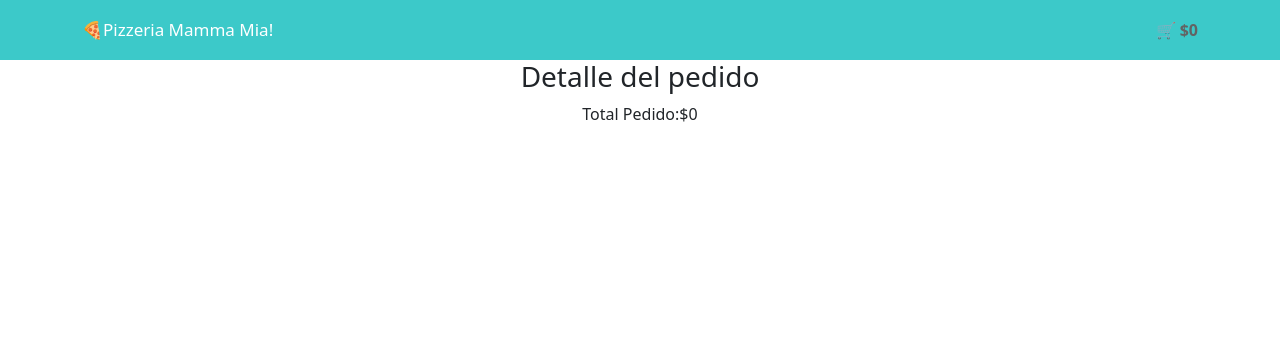
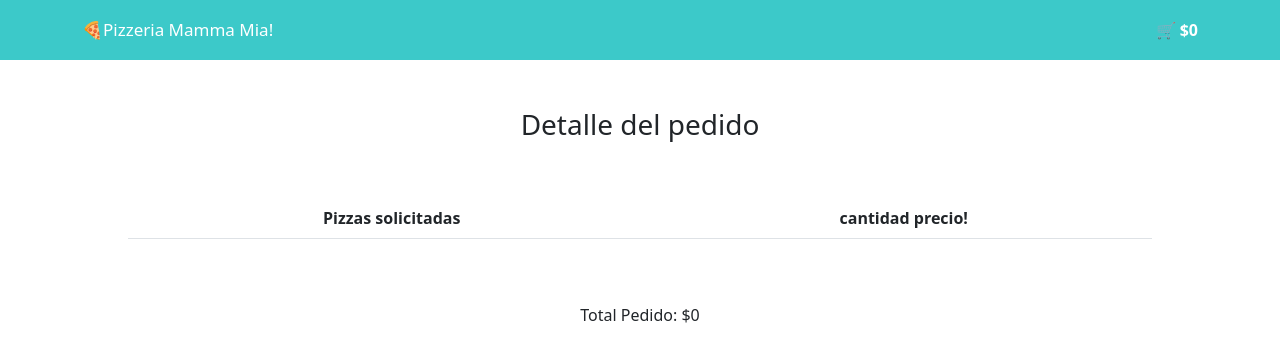
Before and after one commit to Minus29/ExamenJoseGutierrez, a React (Create React App) app: page /carrito in a window 1280 px wide. Shown: the top 360 px of the page. Built offline with nearby package versions, Linux system fonts and the light colour scheme.

Commit message:
penultimo push

```diff
--- a/src/App.css
+++ b/src/App.css
@@ -1,5 +1,6 @@
 .App {
   text-align: center;
+
 }
 
 .App-logo {
@@ -43,17 +44,17 @@
   height: 60px;
 }
 
-#navtext{
- text-decoration: none;
- list-style-type: none;
- color: white;
- font-size: 17px;
+#navtext {
+  text-decoration: none;
+  list-style-type: none;
+  color: white;
+  font-size: 17px;
 }
 
-#navtext2{
+#navtext2 {
   text-decoration: none;
   list-style-type: none;
-  color: #636363;
+  color: white;
   font-weight: 800;
 }
 
@@ -73,12 +74,13 @@
 #buttons button {
   margin: 0px 20px;
   color: white;
+  display: flex;
 }
 
-#header{
+#header {
   height: 30vh;
   width: 100%;
-  background-image: linear-gradient(rgba(0, 0, 0, 0.5), rgba(0, 0, 0, 0.5)),url(https://emprendeconhuevos.com/wp-content/uploads/2020/07/thumb-1920-858236.jpg);
+  background-image: linear-gradient(rgba(0, 0, 0, 0.5), rgba(0, 0, 0, 0.5)), url(https://emprendeconhuevos.com/wp-content/uploads/2020/07/thumb-1920-858236.jpg);
   background-size: cover;
   display: flex;
   flex-direction: column;
@@ -86,11 +88,18 @@
   align-items: center;
 }
 
-#cardDetalle{
-  margin: 20px;
-  text-align: justify;
+#cardDetalle {
+  text-align: center;
 }
 
 #titleheader {
   font-size: 30px;
 }
+
+#imgcarrito {
+  width: 50px;
+}
+
+#carritox {
+  height: 100vh;
+}
--- /dev/null
+++ b/src/utils/Utils.js
@@ -0,0 +1,9 @@
+const calculaTotal = (lstProductos) => {
+    let total = 0;
+    lstProductos.map((p) => {
+        total += (p.price * p.cant);
+    })
+    return total;
+}
+
+export { calculaTotal }
--- a/src/views/CarBuy.jsx
+++ b/src/views/CarBuy.jsx
@@ -12,14 +12,14 @@ const CarBuy = ({ pizza }) => {
 
     const agregarPizza = (id) => {
         const idx = pizzaPedidas.findIndex((p) => p.id === id);
-        if (idx > -1) {
+        if (idx >= 0) {
             pizzaPedidas[idx].cant += 1;
             setPizzaPedidas([...pizzaPedidas]);
         } else {
-            const pizzaSeleccionada = { id: pizza.id, name: pizza.name, price: pizza.price, cant: 1 };
+            const pizzaSeleccionada = { id: pizza.id, name: pizza.name, price: pizza.price, img: pizza.img, cant: 1 };
             setPizzaPedidas([...pizzaPedidas, pizzaSeleccionada]);
         }
-        setTotalPedido(totalPedido + pizza.price)
+        setTotalPedido(totalPedido + pizza.price);
     }
 
     const verDetalle = () => {
--- a/src/views/Carrito.jsx
+++ b/src/views/Carrito.jsx
@@ -1,25 +1,65 @@
 import React from 'react'
 import MyContext from '../Components/MyContext'
 import { useContext } from 'react';
+import Table from 'react-bootstrap/Table';
+import { calculaTotal } from '../utils/Utils';
+
 
 const Carrito = () => {
-    const { pizzaPedidas, totalPedido } = useContext(MyContext);
+    const { pizzaPedidas, totalPedido, setPizzaPedidas, setTotalPedido } = useContext(MyContext);
+
+    const DisminuirCantidad = (id) => {
+        const idx = pizzaPedidas.findIndex((p) => p.id === id);
+        if (idx >= 0) {
+            if (pizzaPedidas[idx].cant > 0) {
+                pizzaPedidas[idx].cant -= 1;
+                if (pizzaPedidas[idx].cant === 0) {
+                    pizzaPedidas.splice(idx,1)
+                }
+                setPizzaPedidas([...pizzaPedidas]);
+            }
+        }
+        const totalPedidoActual = calculaTotal(pizzaPedidas);
+        setTotalPedido(totalPedidoActual);
+    }
+    const aumentarCantidad = (id) => {
+        const idx = pizzaPedidas.findIndex((p) => p.id === id);
+        if (idx >= 0) {
+            pizzaPedidas[idx].cant += 1;
+            setPizzaPedidas([...pizzaPedidas]);
+        }
+        const totalPedidoActual = calculaTotal(pizzaPedidas);
+        setTotalPedido(totalPedidoActual);
+    }
 
     return (
-        <div>
-            <h3>Detalle del pedido</h3>
-            <div>
-                {
-                    pizzaPedidas.map((p) => {
-                        return <div>
-                            <div>{p.name}</div>
-                            <div>{p.price}</div>
-                            <div>{p.cant}</div>
-                        </div>
-                    })
-                }
-                <div>Total Pedido:${totalPedido} </div>
+        <div id='carritox'>
+            <h3 className='p-5'>Detalle del pedido</h3>
+            <div className='d-flex justify-content-center'>
+                <Table striped style={{ width: '80%' }} >
+                    <thead>
+                        <tr>
+                            <th>Pizzas solicitadas</th>
+                            <th>cantidad precio!</th>
+                        </tr>
+                    </thead>
+                    {
+                        pizzaPedidas.map((p, i) => {
+                            return <tbody key={i}>
+                                <tr>
+                                    <td><img src={p.img} alt="hola" id='imgcarrito' /> {p.name}</td>
+                                    <td>
+                                        <button onClick={() => DisminuirCantidad(p.id)}>-</button>
+                                        {p.cant}
+                                        <button onClick={() => aumentarCantidad(p.id)}>+</button>
+                                        ${p.price}</td>
+                                </tr>
+                            </tbody>
+                        })
+                    }
+                </Table>
             </div>
+            <div className='pt-5'>Total Pedido: ${totalPedido} </div>
         </div>
     )
 }
--- a/src/views/Detalle.jsx
+++ b/src/views/Detalle.jsx
@@ -10,9 +10,10 @@ const Detalle = () => {
 
   const pizzaDetalle = pizzas.filter((p) => p.id === id);
   return (
-    <div>
-      <Card style={{ width: '18rem' }} id="cardDetalle">
-        <Card.Img variant="bottom" src={pizzaDetalle[0].img} />
+    <div className='d-flex justify-content-center p-5'>
+      <Card.Img variant="bottom" src={pizzaDetalle[0].img} style={{ width: '18rem' }} />
+
+      <Card style={{ width: '18rem' }} id='cardDetalle'>
         <Card.Title><b>{pizzaDetalle[0].name}</b></Card.Title>
         <hr></hr>
         <Card.Text>
```
Lines whose indentation alone changed are shown as unchanged.
